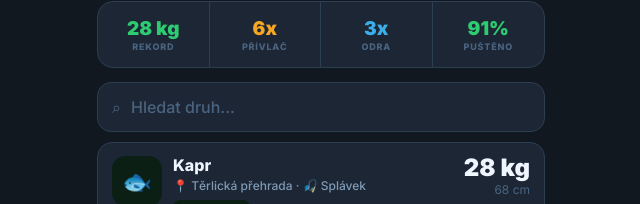
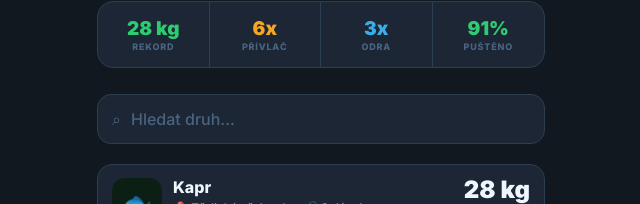
Before and after one commit to Moravec291678/chytnu.cz, a React (Vite) app: page / in a window 1280 px wide. Shown: the part 198-402 px from the top of the page, without its empty margins (319-959 px from the left). Built offline with nearby package versions, Linux system fonts and the light colour scheme; no server answers.

Commit message:
Improve homepage search mode behavior

```diff
--- a/src/pages/HomePage.jsx
+++ b/src/pages/HomePage.jsx
@@ -29,6 +29,7 @@ function HomePage() {
   const [sortOpen, setSortOpen] = useState(false);
   const [search, setSearch] = useState("");
   const [isSearchFocused, setIsSearchFocused] = useState(false);
+  const isSearchMode = isSearchFocused || search.trim() !== "";
   const sortedCatches = speciesGroups.sort(
     (
       [, { count: aCount, catches: aCatches }],
@@ -136,7 +137,7 @@ function HomePage() {
           </div>
         </div>
       </header>
-      {!isSearchFocused && (
+      {!isSearchMode && (
         <>
           <FishActivity />
           <ProfileStatsBar />
@@ -152,7 +153,16 @@ function HomePage() {
             placeholder="Hledat druh..."
             value={search}
             onChange={(e) => setSearch(e.target.value)}
-            onFocus={() => setIsSearchFocused(true)}
+            onFocus={() => {
+              setIsSearchFocused(true);
+
+              setTimeout(() => {
+                window.scrollTo({
+                  top: 0,
+                  behavior: "smooth",
+                });
+              }, 90);
+            }}
             onBlur={() => {
               setTimeout(() => {
                 setIsSearchFocused(false);
--- a/src/styles/HomePage.css
+++ b/src/styles/HomePage.css
@@ -279,6 +279,11 @@
 .search-wrapper {
   padding: 0 16px;
   margin: 14px 0 10px;
+
+  background: var(--bg);
+
+  padding-top: 12px;
+  padding-bottom: 10px;
 }
 
 .search-input {
```
